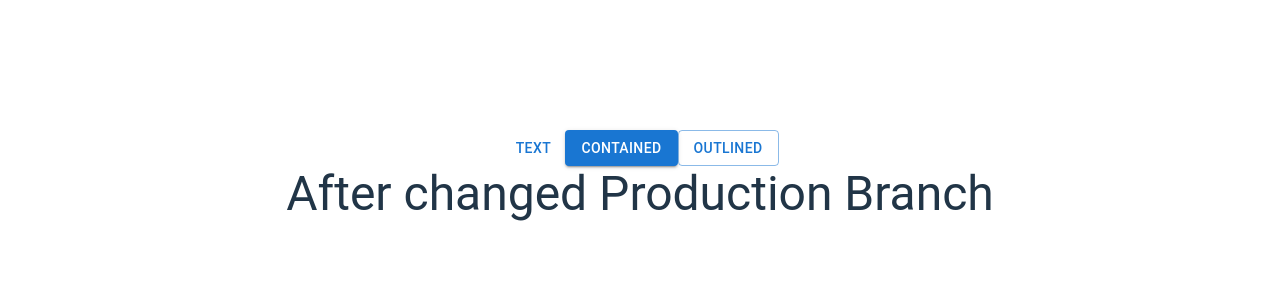
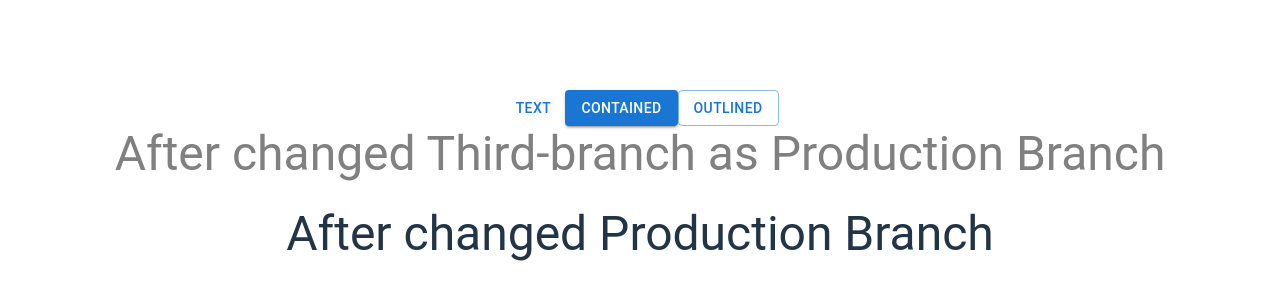
Before and after one commit to phyoko72/react-test-app, a React (Vite) app: page / in a window 1280 px wide. Shown: the part 296-596 px from the top of the page. Built offline with nearby package versions, Linux system fonts and the light colour scheme.

Commit message:
2nd@third

```diff
--- a/components/Secondary.jsx
+++ b/components/Secondary.jsx
@@ -13,7 +13,11 @@ const Secondary = () => {
             <Button variant="text">Text</Button>
             <Button variant="contained">Contained</Button>
             <Button variant="outlined">Outlined</Button>
-
+            <br />
+            <Typography variant="h3" component={"h3"} color="gray">
+                After changed Third-branch as Production Branch
+            </Typography>
+            <br />
             <Typography variant="h3" component={"h3"}>
                 After changed Production Branch
             </Typography>
```
